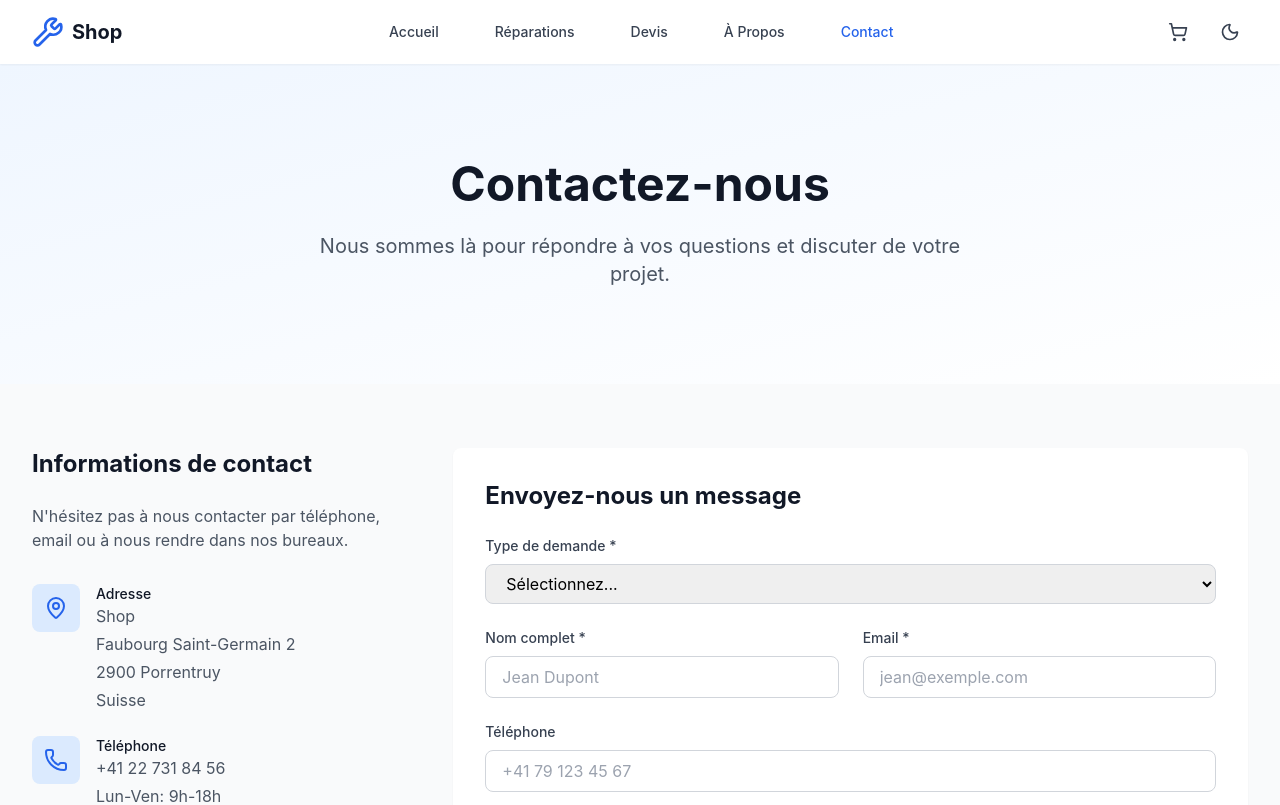
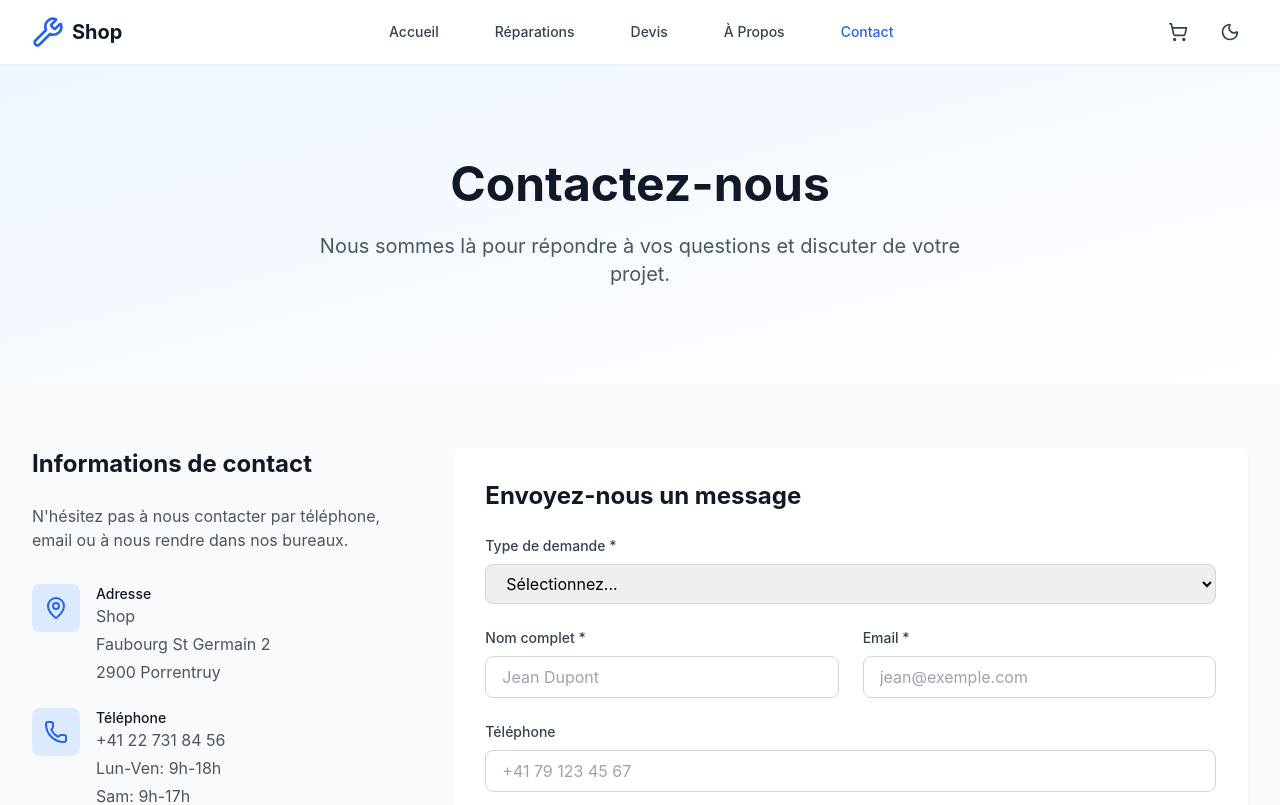
Before and after one commit to Iniddeee/site_vitrine_shop, a Vue app: page /contact in a window 1280 px wide. Shown: the top 805 px of the page. Built offline with nearby package versions, Linux system fonts and the light colour scheme.

Commit message:
Simplify address format

```diff
--- a/src/pages/Contact.vue
+++ b/src/pages/Contact.vue
@@ -59,7 +59,7 @@ const contactInfo = {
   address: {
     icon: MapPin,
     title: 'Adresse',
-    details: ['Shop', 'Faubourg Saint-Germain 2', '2900 Porrentruy', 'Suisse'],
+    details: ['Shop', 'Faubourg St Germain 2', '2900 Porrentruy'],
   },
   phone: {
     icon: Phone,
```
